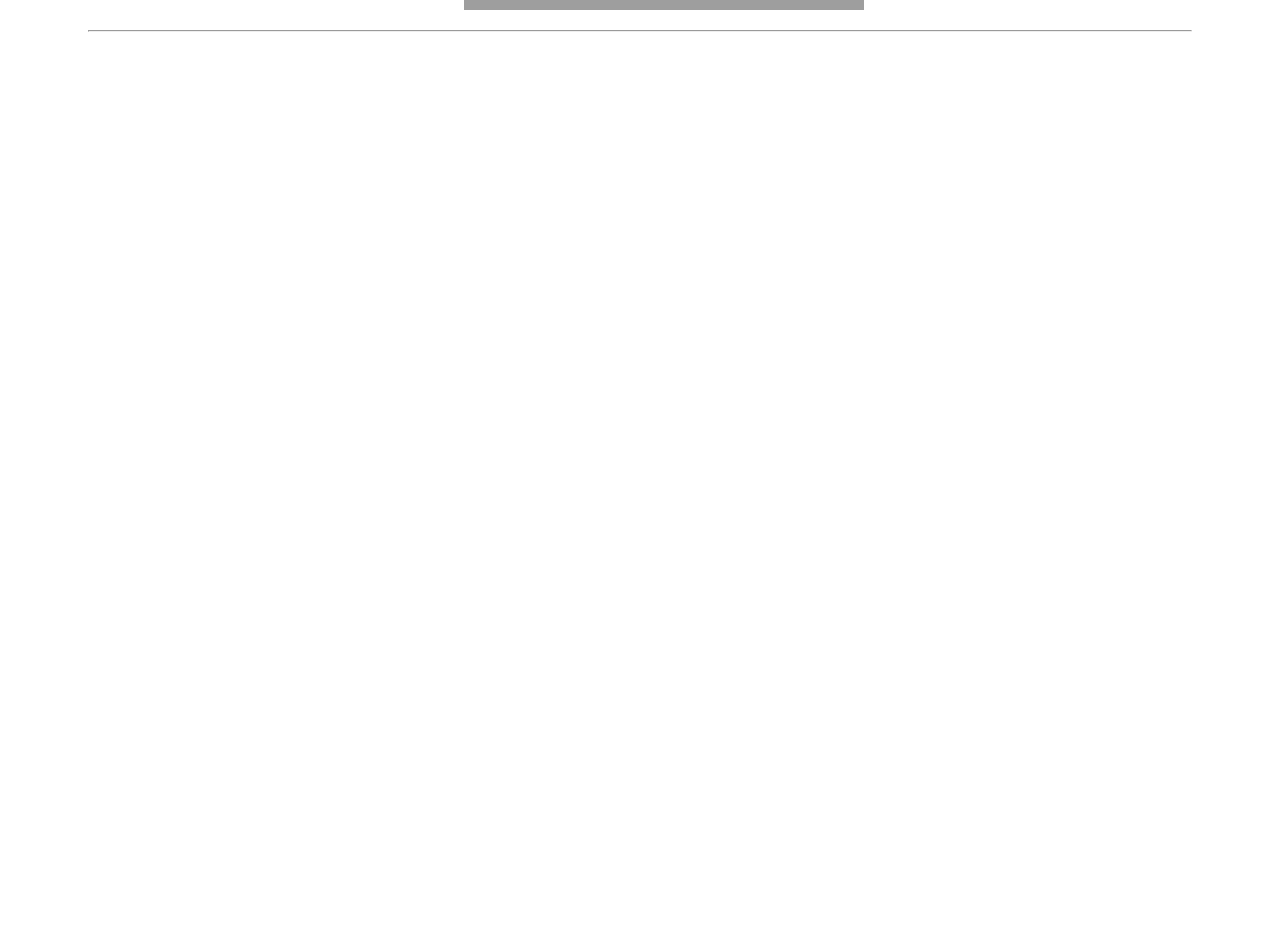
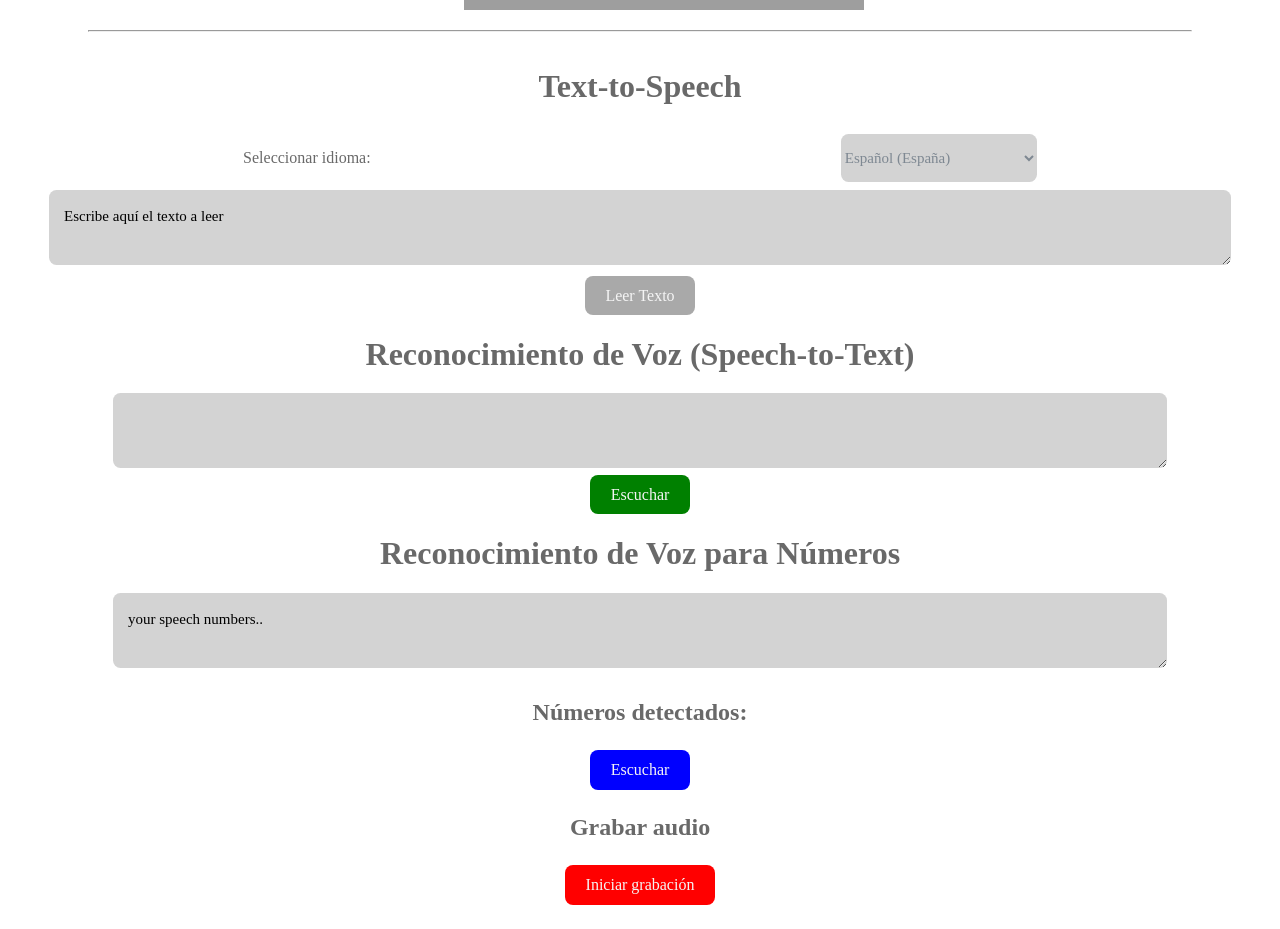
Before and after one commit to Ramer8/cardGame, a React (Vite) app: page / in a window 1280 px wide. Shown: the part 3680-4609 px from the top of the page. Before the commit the page ends 3728 px from the top, so only its background shows below. Built offline with nearby package versions, Linux system fonts and the light colour scheme; grey boxes are pictures that could not be loaded; a web font is replaced by a local one.

Commit message:
Update: dark mode setted & layout changes

```diff
--- a/src/App.css
+++ b/src/App.css
@@ -41,3 +41,21 @@ body {
   font-family: f1FontRegular;
   color: whitesmoke;
 }
+
+@media (prefers-color-scheme: light) {
+
+  h1,
+  body {
+    color: dimgray;
+  }
+}
+
+@media screen and (max-width: 400px) {
+  h1 {
+    font-size: 1.1em;
+  }
+
+  h2 {
+    font-size: .8em;
+  }
+}
--- a/src/App.jsx
+++ b/src/App.jsx
@@ -15,11 +15,12 @@ function App() {
       <h2>Choose a Card</h2>
       <CardGroup />
       <Grid />
-      {/* <SpeechApp /> */}
+      <SpeechApp />
+      <SpeechToText />
 
-      {/* <SpeechToText />
       <SpeechToNumber />
-      <AudioRecorder /> */}
+      <AudioRecorder />
+      <br />
     </>
   )
 }
--- a/src/components/AudioRecorder/AudioRecorder.jsx
+++ b/src/components/AudioRecorder/AudioRecorder.jsx
@@ -27,7 +27,7 @@ const AudioRecorder = () => {
 
   return (
     <div>
-      <h2>Grabar audio</h2>
+      <h2 style={{ color: " dimgray" }}>Grabar audio</h2>
       {isRecording ? (
         <button onClick={disableMic} style={{ background: "blue" }}>
           Detener grabación
--- /dev/null
+++ b/src/components/SpeechApp/SpeechApp.css
@@ -0,0 +1,46 @@
+  .speechApp-design {
+      line-height: 2;
+  }
+
+  .select-speechApp {
+      width: auto;
+      border-radius: .5em;
+      height: auto;
+
+      outline: none;
+      font-family: f1FontRegular;
+      font-size: 15px;
+      line-height: 1.5;
+
+      text-align: left;
+      border: none;
+      /* border: 1px solid #e9ecef; */
+      /* color: #212529; */
+      color: lightblue;
+
+      font-weight: "bold";
+      background-color: rgb(42, 61, 82, .5);
+      overflow-wrap: break-word;
+      padding: 1em 0em;
+  }
+
+  .input-textarea-speechApp {
+      min-width: 90% !important;
+  }
+
+  .select-language-row {
+      display: flex;
+      justify-content: space-around;
+      align-items: center;
+      padding-inline: .5em;
+      padding-top: .5em;
+      padding-bottom: .5em;
+      line-height: 1.2;
+  }
+
+  @media (prefers-color-scheme: light) {
+      .select-speechApp {
+          background-color: lightgray;
+          color: rgb(42, 61, 82, .5);
+      }
+  }
--- a/src/components/SpeechApp/SpeechApp.jsx
+++ b/src/components/SpeechApp/SpeechApp.jsx
@@ -1,5 +1,5 @@
 import { useState } from "react"
-
+import "./SpeechApp.css"
 const SpeechApp = () => {
   const [text, setText] = useState("")
   const [lang, setLang] = useState("es-ES") // El idioma por defecto es español de España
@@ -11,16 +11,12 @@ const SpeechApp = () => {
   }
 
   return (
-    <div>
-      <h1>Text-to-Speech con idioma</h1>
-      <textarea
-        value={text}
-        onChange={(e) => setText(e.target.value)}
-        placeholder="Escribe aquí el texto a leer"
-      />
-      <div>
+    <div className="speechApp-design">
+      <h1>Text-to-Speech</h1>
+      <div className="select-language-row">
         <label htmlFor="lang">Seleccionar idioma:</label>
         <select
+          className="select-speechApp"
           id="lang"
           value={lang}
           onChange={(e) => setLang(e.target.value)}
@@ -34,6 +30,13 @@ const SpeechApp = () => {
           {/* Añade más opciones de idioma según tus necesidades */}
         </select>
       </div>
+      <textarea
+        className="input-textarea-speechApp input-textarea"
+        value={text}
+        onChange={(e) => setText(e.target.value)}
+        placeholder="Escribe aquí el texto a leer"
+      />
+
       <button onClick={handleSpeech}>Leer Texto</button>
     </div>
   )
--- /dev/null
+++ b/src/components/SpeechToNumbers/SpeechToNumbers.css
@@ -0,0 +1,45 @@
+.input-textarea {
+    border-radius: .5em;
+    height: auto;
+    min-width: 80%;
+
+    outline: none;
+    font-family: f1FontRegular;
+    font-size: 15px;
+    line-height: 1.5;
+
+    text-align: left;
+    border: none;
+    /* border: 1px solid #e9ecef; */
+    /* color: #212529; */
+    color: lightblue;
+
+    font-weight: "bold";
+    background-color: rgb(42, 61, 82, .5);
+    overflow-wrap: break-word;
+    padding: 1em;
+
+}
+
+@media (prefers-color-scheme: dark) {
+    .input-textarea {
+        background-color: rgb(42, 61, 82)
+    }
+}
+
+@media(min-width: 500px) {
+    .input-textarea {
+        min-height: 3em
+    }
+}
+
+@media (prefers-color-scheme: light) {
+    textarea::placeholder {
+        color: black;
+    }
+
+    .input-textarea {
+        background-color: lightgray;
+        color: rgb(42, 61, 82);
+    }
+}
--- a/src/components/SpeechToNumbers/SpeechToNumbers.jsx
+++ b/src/components/SpeechToNumbers/SpeechToNumbers.jsx
@@ -1,5 +1,5 @@
 import { useState } from "react"
-
+import "./SpeechToNumbers.css"
 // Comprobamos que el navegador soporta la API
 const SpeechRecognition =
   window.SpeechRecognition || window.webkitSpeechRecognition
@@ -53,15 +53,18 @@ const SpeechToNumber = () => {
   return (
     <div>
       <h1>Reconocimiento de Voz para Números</h1>
+
       <textarea
+        className="input-textarea"
         value={transcription}
-        rows="10"
-        cols="50"
+        type="text"
+        placeholder="your speech numbers.."
+        // rows="10"
+        // cols="50"
         readOnly
-        style={{ color: "yellow", fontWeight: "bold" }}
       />
       <div>
-        <h2>Números detectados:</h2>
+        <h2 style={{ color: " dimgray" }}>Números detectados:</h2>
         <ul>
           {numbers.map((num, index) => (
             <li key={index}>{num}</li>
--- a/src/components/SpeechToText/SpeechToText.jsx
+++ b/src/components/SpeechToText/SpeechToText.jsx
@@ -45,11 +45,11 @@ const SpeechToText = () => {
     <div>
       <h1>Reconocimiento de Voz (Speech-to-Text)</h1>
       <textarea
+        className="input-textarea"
         value={text}
         onChange={(e) => setText(e.target.value)}
-        rows="10"
-        cols="50"
-        style={{ color: "lightblue", fontWeight: "bold" }}
+        // rows="10"
+        // cols="50"
       />
       <div>
         {listening ? (
--- a/src/index.css
+++ b/src/index.css
@@ -30,7 +30,7 @@ button {
   font-size: 1em;
   font-weight: 500;
   font-family: inherit;
-  background-color: #1a1a1a;
+  background-color: rgb(42, 61, 82, .5);
   cursor: pointer;
   transition: border-color 0.25s;
 }
@@ -55,6 +55,7 @@ button:focus-visible {
   }
 
   button {
-    background-color: #f9f9f9;
+    background-color: darkgray;
+    color: whitesmoke;
   }
 }
```
